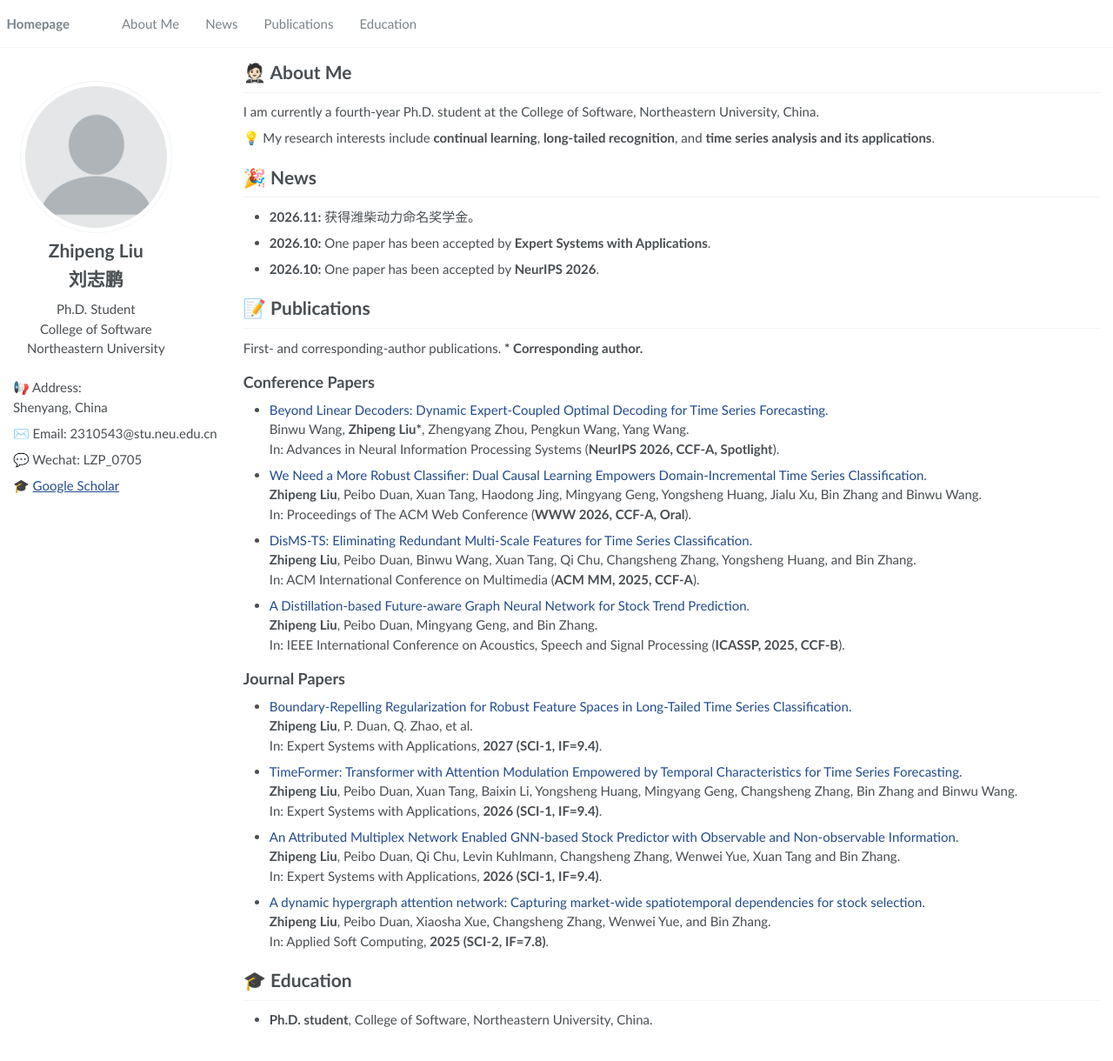
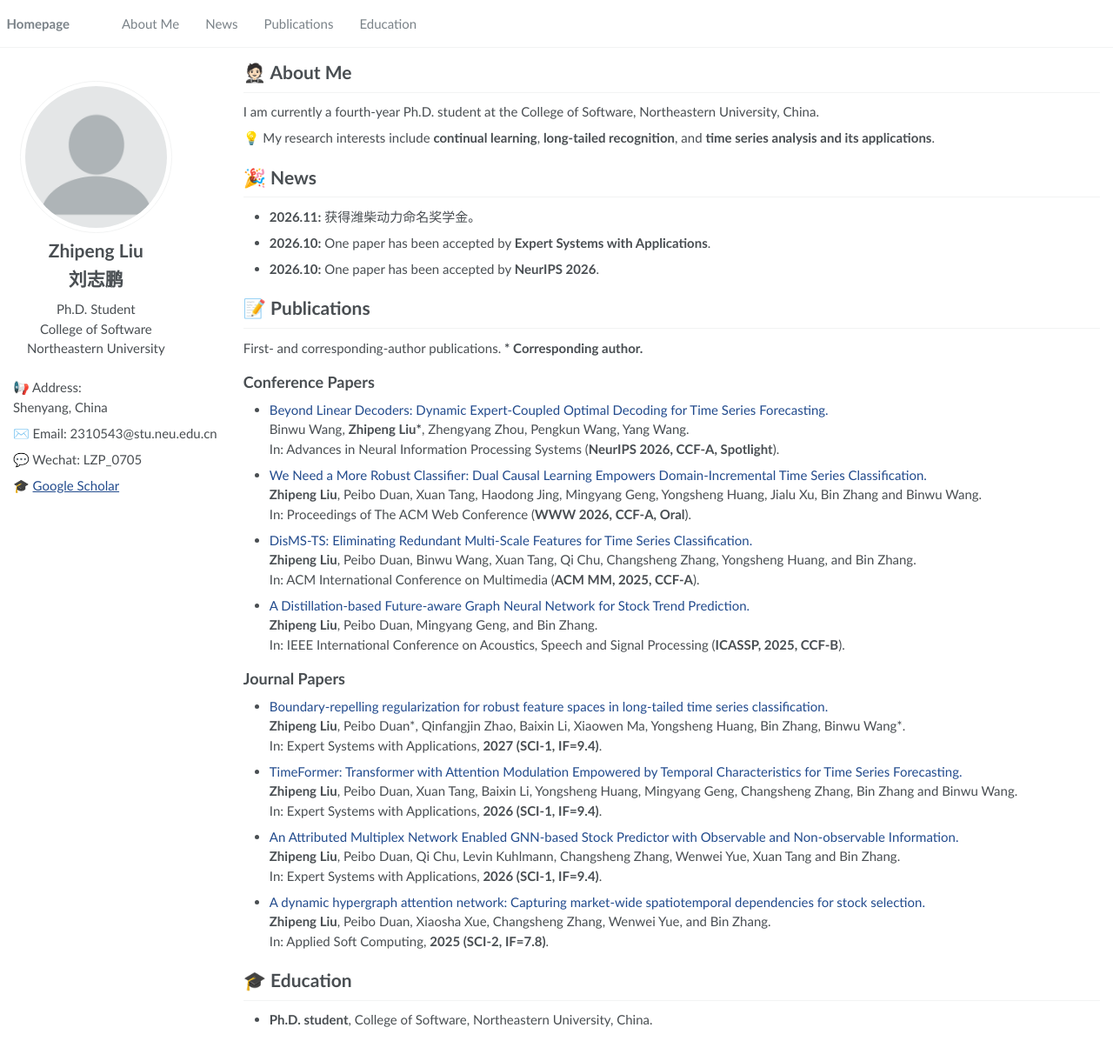
Before and after one commit to ZhipengLiu75/HomePage, a Jekyll site: the page built from _pages/about.md, in a window 1280 px wide and 1244 px high. Shown: the top 1220 px of the window at 87% size. Built offline with Jekyll 4.4.1, drawn with Linux system fonts in a browser that asks for light colours.

Commit message:
Complete Boundary-repelling paper title and author list

```diff
--- a/_pages/about.md
+++ b/_pages/about.md
@@ -53,8 +53,8 @@ First- and corresponding-author publications. **\* Corresponding author.**
 
 <ul class="publications">
   <li>
-    <span class="publication-title">Boundary-Repelling Regularization for Robust Feature Spaces in Long-Tailed Time Series Classification.</span><br>
-    <strong>Zhipeng Liu</strong>, P. Duan, Q. Zhao, et al.<br>
+    <span class="publication-title">Boundary-repelling regularization for robust feature spaces in long-tailed time series classification.</span><br>
+    <strong>Zhipeng Liu</strong>, Peibo Duan*, Qinfangjin Zhao, Baixin Li, Xiaowen Ma, Yongsheng Huang, Bin Zhang, Binwu Wang*.<br>
     In: Expert Systems with Applications, <strong>2027 (SCI-1, IF=9.4)</strong>.
   </li>
   <li>
```
